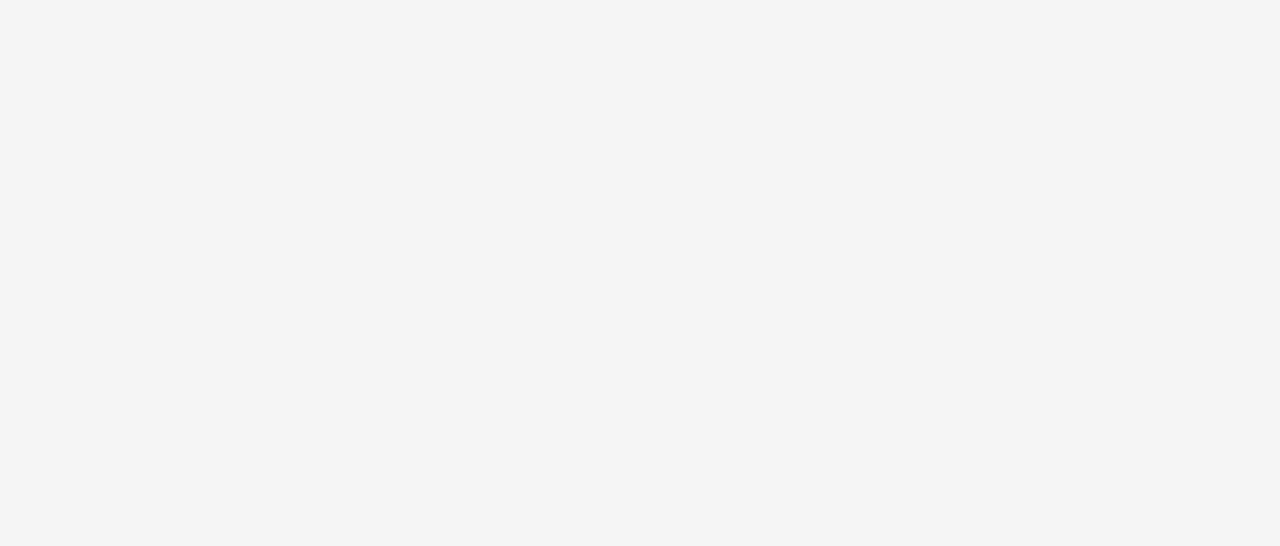
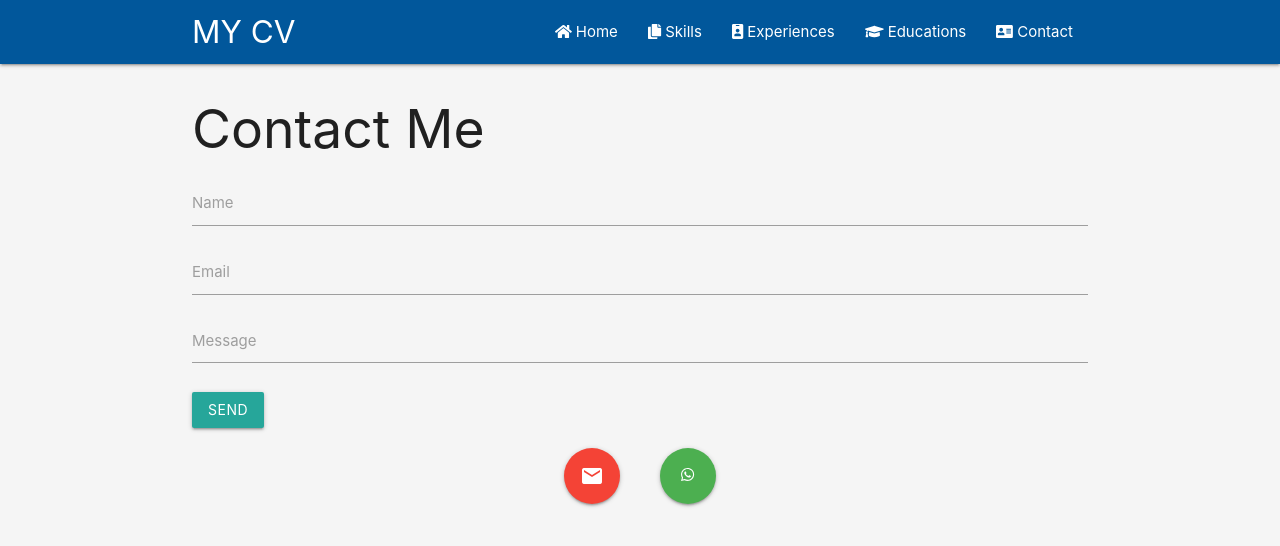
Before and after one commit to Marsehat/CV_React, a React (Create React App) app: page /contact in a window 1280 px wide. Before the commit this address had no page. Shown: the top 546 px of the page. Built offline with nearby package versions, Linux system fonts and the light colour scheme.

Commit message:
Adjustments Contact page

```diff
--- a/src/App.css
+++ b/src/App.css
@@ -10,3 +10,14 @@ body ul.custom-list.browser-default {
   list-style-type: disc !important;
   padding-left: 20px !important;
 }
+
+.contact-icons {
+  margin-top: 20px;
+  display: flex;
+  justify-content: center;
+  gap: 20px;
+}
+
+.contact-icon {
+  margin: 0 10px;
+}
--- a/src/App.js
+++ b/src/App.js
@@ -2,22 +2,24 @@ import React from 'react';
 import 'materialize-css/dist/css/materialize.min.css';
 import 'materialize-css/dist/js/materialize.min.js';
 import { BrowserRouter as Router, Routes, Route } from 'react-router-dom';
+import Navbar from './components/navbar/Navbar'; // Correct import path
 import Home from './components/pages/Home';
 import Skills from './components/pages/skills/Skills';
 import Experiences from './components/pages/experiences/Experiences';
 import Educations from './components/pages/educations/Educations';
-import Portfolios from './components/pages/portfolios/Portfolios';
+import Contact from './components/pages/contact/Contact';
 import './App.css';
 
 function App() {
   return (
     <Router>
+      <Navbar /> {/* Add the Navbar component here */}
       <Routes>
         <Route path="/" element={<Home />} />
         <Route path="/skills" element={<Skills />} />
         <Route path="/experiences" element={<Experiences />} />
         <Route path="/educations" element={<Educations />} />
-        <Route path="/portfolios" element={<Portfolios />} />
+        <Route path="/contact" element={<Contact />} />
       </Routes>
     </Router>
   );
--- a/src/components/navbar/Navbar.js
+++ b/src/components/navbar/Navbar.js
@@ -1,5 +1,4 @@
 import React, { Component } from 'react';
-//import 'materialize-css/dist/css/materialize.min.css';
 import { HashLink as Link } from 'react-router-hash-link';
 
 export default class Navbar extends Component {
@@ -18,27 +17,27 @@ export default class Navbar extends Component {
               <ul className='right hide-on-med-and-down'>
                 <li>
                   <Link to='/'>
-										<i class='fas fa-home'></i> Home
+                    <i className='fas fa-home'></i> Home
                   </Link>
                 </li>
                 <li>
                   <Link to='/skills'>
-										<i class='fas fa-copy'></i> Skills
+                    <i className='fas fa-copy'></i> Skills
                   </Link>
                 </li>
                 <li>
                   <Link to='/experiences'>
-										<i class='fas fa-id-badge'></i> Experiences
+                    <i className='fas fa-id-badge'></i> Experiences
                   </Link>
                 </li>
                 <li>
                   <Link to='/educations'>
-										<i class='fas fa-graduation-cap'></i> Educations
+                    <i className='fas fa-graduation-cap'></i> Educations
                   </Link>
                 </li>
                 <li>
-									<Link to='/portfolios'>
-										<i class='fas fa-address-card'></i> Portfolios
+                  <Link to='/contact'>
+                    <i className='fas fa-address-card'></i> Contact
                   </Link>
                 </li>
               </ul>
@@ -48,27 +47,27 @@ export default class Navbar extends Component {
         <ul className='sidenav' id='side-nav'>
           <li>
             <Link to='/'>
-							<i class='fas fa-home'></i> Home
+              <i className='fas fa-home'></i> Home
             </Link>
           </li>
           <li>
             <Link to='/skills'>
-							<i class='fas fa-copy'></i> Skills
+              <i className='fas fa-copy'></i> Skills
             </Link>
           </li>
           <li>
             <Link to='/experiences'>
-							<i class='fas fa-id-badge'></i> Experiences
+              <i className='fas fa-id-badge'></i> Experiences
             </Link>
           </li>
           <li>
             <Link to='/educations'>
-							<i class='fas fa-graduation-cap'></i> Educations
+              <i className='fas fa-graduation-cap'></i> Educations
             </Link>
           </li>
           <li>
-						<Link to='/portfolios'>
-							<i class='fas fa-address-card'></i> Portfolios
+            <Link to='/contact'>
+              <i className='fas fa-address-card'></i> Contact
             </Link>
           </li>
         </ul>
--- a/src/components/pages/Home.js
+++ b/src/components/pages/Home.js
@@ -1,17 +1,14 @@
 import React, { Component } from 'react';
-import Navbar from '../../components/navbar/Navbar';
 import Profile from '../../components/pages/profile/Profile';
 import About from '../../components/pages/about/About';
 import Skills from '../../components/pages/skills/Skills';
 import Experiences from '../../components/pages/experiences/Experiences';
 import Educations from '../../components/pages/educations/Educations';
-import Portfolios from '../../components/pages/portfolios/Portfolios';
 
 export default class Home extends Component {
   render() {
     return (
       <section>
-				<Navbar />
         <div className='container'>
           <div className='row'>
             <div className='col s12 m3'>
@@ -22,7 +19,7 @@ export default class Home extends Component {
               <Skills />
               <Experiences />
               <Educations />
-							<Portfolios />
+
             </div>
           </div>
         </div>
--- /dev/null
+++ b/src/components/pages/contact/Contact.js
@@ -0,0 +1,32 @@
+import React from 'react';
+
+export default function ContactForm() {
+  return (
+    <div className="container">
+      <h2>Contact Me</h2>
+      <form>
+        <div className="input-field">
+          <input type="text" id="name" name="name" required />
+          <label htmlFor="name">Name</label>
+        </div>
+        <div className="input-field">
+          <input type="email" id="email" name="email" required />
+          <label htmlFor="email">Email</label>
+        </div>
+        <div className="input-field">
+          <textarea id="message" name="message" className="materialize-textarea" required></textarea>
+          <label htmlFor="message">Message</label>
+        </div>
+        <button type="submit" className="btn waves-effect waves-light">Send</button>
+      </form>
+      <div className="contact-icons">
+        <a href="mailto:ml_barcelos@hotmail.com" className="btn-floating btn-large waves-effect waves-light red contact-icon">
+          <i className="material-icons">email</i>
+        </a>
+        <a href="https://wa.me/+4794061717" target="_blank" rel="noopener noreferrer" className="btn-floating btn-large waves-effect waves-light green contact-icon">
+          <i className="fab fa-whatsapp"></i>
+        </a>
+      </div>
+    </div>
+  );
+}
--- a/src/components/pages/portfolios/Portfolios.js
+++ /dev/null
@@ -1,5 +0,0 @@
-import React from 'react';
-
-export default function Portfolios() {
-  return <div></div>;
-}
```
Also changed, not shown: 1 other file (tests, documents, lock files or other folders). Lines whose indentation alone changed are shown as unchanged.
